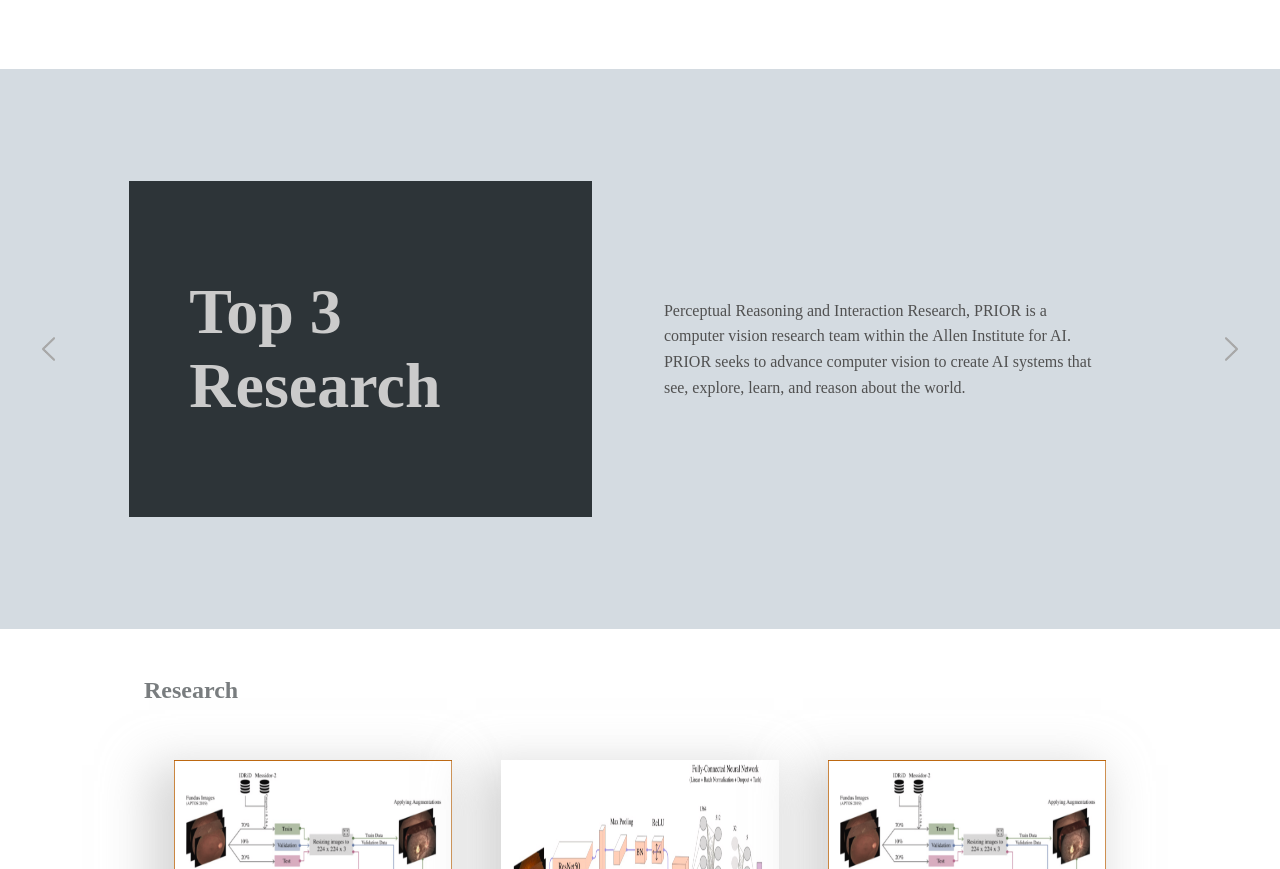
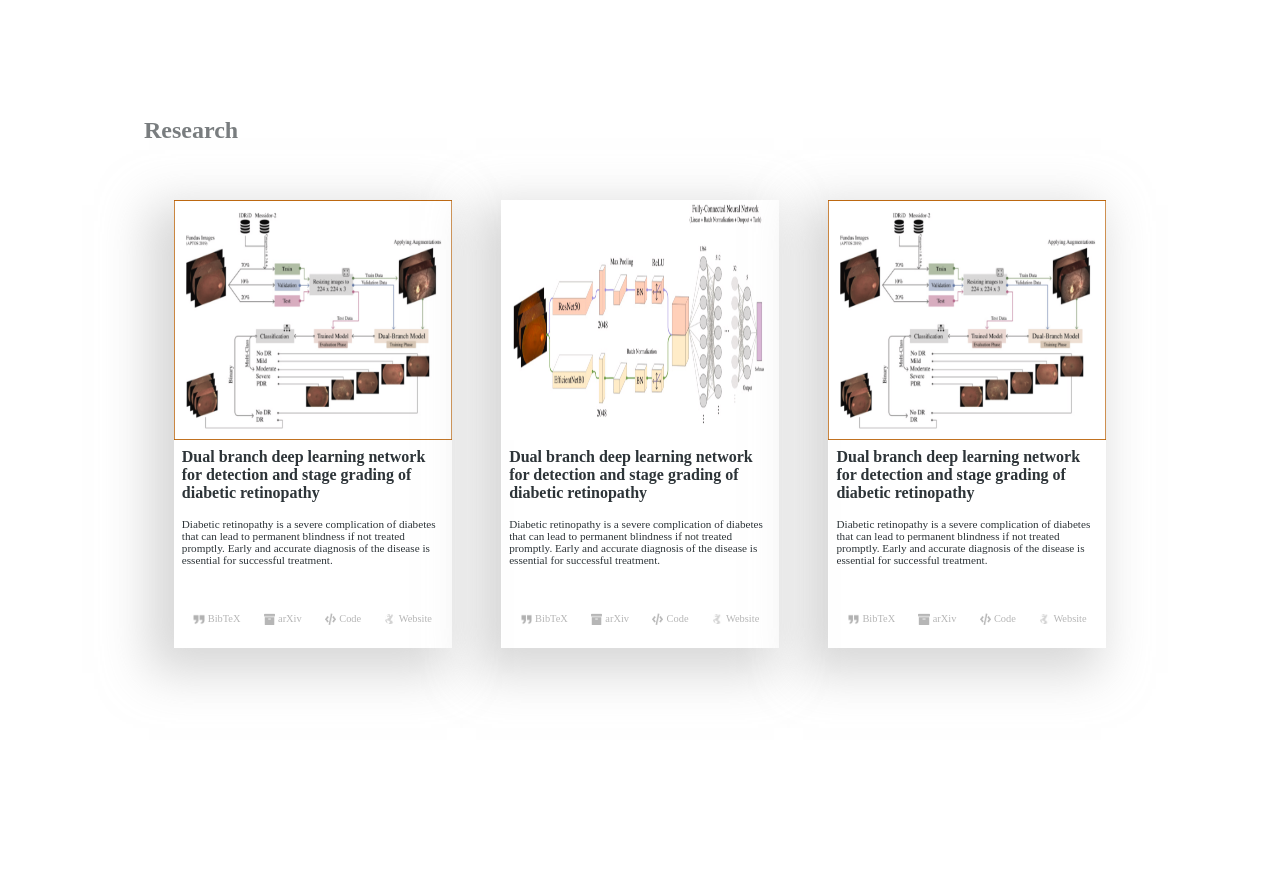
Before and after one commit to ehsanakefi/tes, a plain HTML site: page index.html in a window 1280 px wide. Shown: the part 1972-2841 px from the top of the page. Drawn offline with nearby package versions, Linux system fonts and the light colour scheme.

Commit message:
Update index.html

```diff
--- a/index.html
+++ b/index.html
@@ -3,6 +3,7 @@
   <head>
     <link rel="stylesheet" href="styles.css" />
     <title>RIV</title>
+    <meta name="viewport" content="width=device-width, initial-scale=1" />
   </head>
   <script
     src="https://code.jquery.com/jquery-3.7.1.min.js"
@@ -199,7 +200,7 @@
           </div>
         </div>
       </div>
-      <div class="fourth_view">
+      <!-- <div class="fourth_view">
         <div class="research">
           <img src="./image/arrowLeft.png" class="arrow" />
           <div class="content_research">
@@ -220,7 +221,7 @@
           </div>
           <img src="./image/arrowRight.png" class="arrow" />
         </div>
-      </div>
+      </div> -->
 
       <div class="fifth_view">
         <div class="containe">
```
